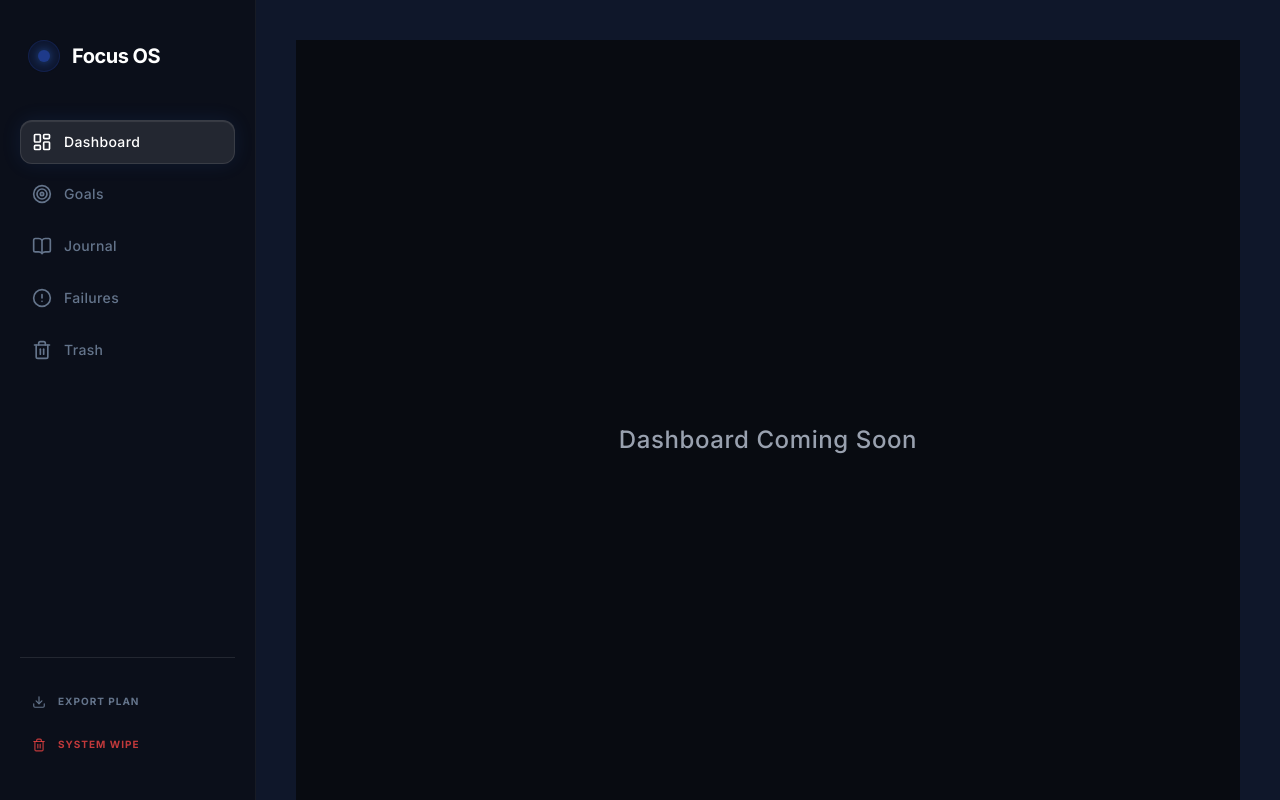
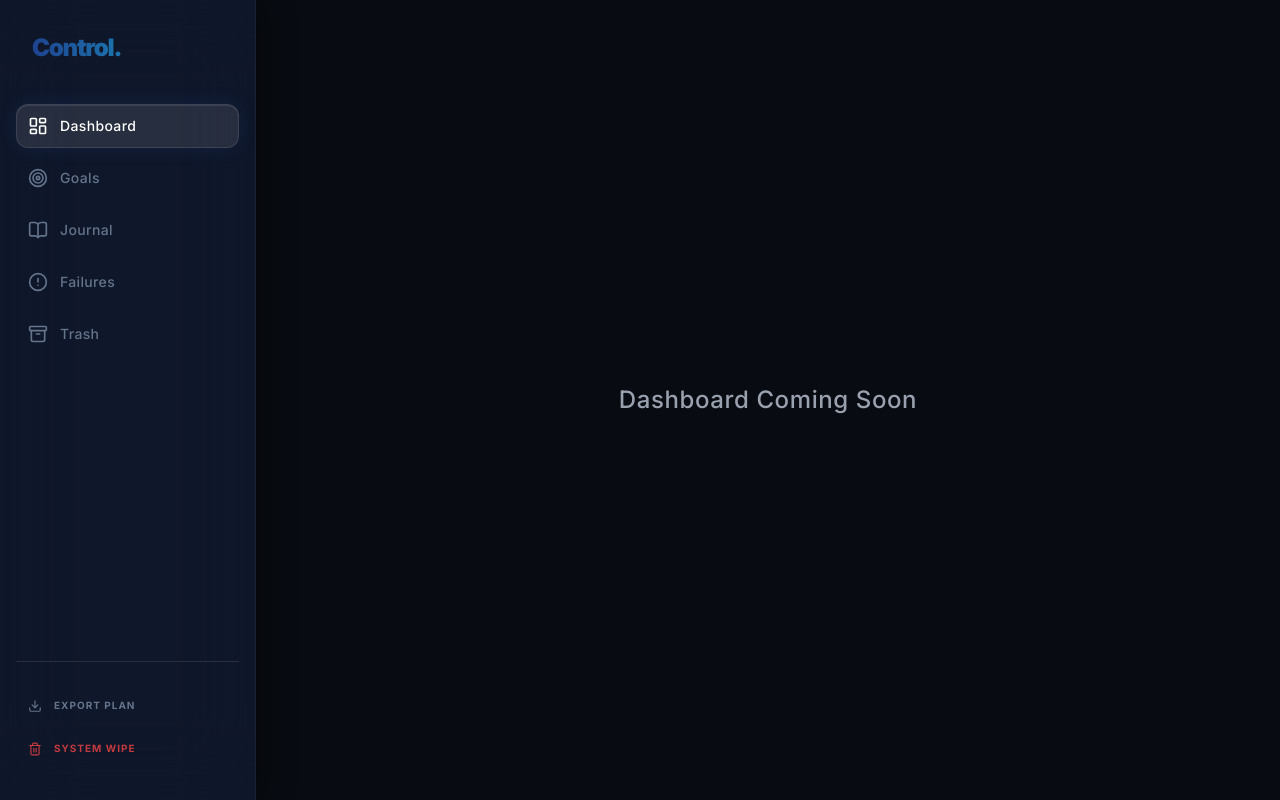
Before and after one commit to hgbvbvbvyjuyh/control-app, a React (Vite) app in the folder productivity-app/frontend/: page / in a window 1280 px wide. Built offline with nearby package versions, Linux system fonts and the light colour scheme.

Commit message:
fix: resolve sidebar overlap issue and update goals descriptions and icons

```diff
--- a/productivity-app/frontend/src/components/Layout.tsx
+++ b/productivity-app/frontend/src/components/Layout.tsx
@@ -1,5 +1,5 @@
 import { NavLink, Outlet, useLocation } from 'react-router-dom';
-import { LayoutDashboard, Target, BookOpen, AlertCircle, Download, Trash2 } from 'lucide-react';
+import { LayoutDashboard, Target, BookOpen, AlertCircle, Download, Trash2, Archive } from 'lucide-react';
 import { motion, AnimatePresence } from 'framer-motion';
 import { exportAllData } from '../utils/dataExport';
 import { db } from '../db';
@@ -14,7 +14,7 @@ const navItems = [
   { path: '/goals', icon: Target, label: 'Goals' },
   { path: '/journal', icon: BookOpen, label: 'Journal' },
   { path: '/failures', icon: AlertCircle, label: 'Failures' },
-  { path: '/trash', icon: Trash2, label: 'Trash' },
+  { path: '/trash', icon: Archive, label: 'Trash' },
 ];
 
 export const Layout = () => {
@@ -81,17 +81,15 @@ export const Layout = () => {
         - `shrink-0` prevents it from shrinking if the content is too wide.
         - It has no `absolute` or `fixed` positioning, so it remains in the normal document flow.
       */}
-      <aside className="hidden md:flex h-full w-64 shrink-0 flex-col pt-10 p-5 z-30 bg-[#0B0F1A] border-r border-white/5">
-        <motion.div
-          initial={{ opacity: 0, x: -20 }}
-          animate={{ opacity: 1, x: 0 }}
-          className="flex items-center gap-3 mb-12 px-2"
+      <aside className="hidden md:flex h-full w-64 shrink-0 flex-col pt-8 p-4 z-30 shadow-[4px_0_32px_rgba(0,0,0,0.4)] bg-surface/40 backdrop-blur-2xl border-r border-white/5">
+        <motion.h1
+          initial={{ opacity: 0, x: -20, filter: 'blur(4px)' }}
+          animate={{ opacity: 1, x: 0, filter: 'blur(0px)' }}
+          transition={{ duration: 0.5, ease: [0.22, 1, 0.36, 1] }}
+          className="text-2xl font-black mb-10 px-4 text-transparent bg-clip-text bg-gradient-to-r from-primary to-accent tracking-tighter drop-shadow-sm"
         >
-          <div className="w-8 h-8 rounded-full bg-primary/20 flex items-center justify-center border border-primary/30">
-            <div className="w-3 h-3 rounded-full bg-primary shadow-[0_0_10px_rgba(59,130,246,0.5)]" />
-          </div>
-          <h1 className="text-xl font-bold tracking-tight text-white">Focus OS</h1>
-        </motion.div>
+          Control.
+        </motion.h1>
         <motion.div
           initial="hidden"
           animate="visible"
@@ -149,9 +147,8 @@ export const Layout = () => {
         FIX 3: The main content area is also a direct child of the flex container.
         - `flex-1` allows it to take up all the remaining horizontal space next to the sidebar.
       */}
-      <main className="relative z-10 flex-1 min-h-0 overflow-y-auto no-scrollbar flex flex-col bg-[#0F172A] p-8 lg:p-10">
-        <div className="max-w-[1600px] mx-auto w-full h-full flex flex-col">
-          <AnimatePresence mode="wait">
+      <main className="relative z-10 flex-1 min-h-0 overflow-hidden flex flex-col bg-transparent">
+        <AnimatePresence mode="wait">
           <motion.div
             key={location.pathname}
             initial={{ opacity: 0, y: 10, filter: 'blur(8px)', scale: 0.99 }}
@@ -163,7 +160,6 @@ export const Layout = () => {
             <Outlet />
           </motion.div>
         </AnimatePresence>
-        </div>
       </main>
 
       {/* Mobile Bottom Navigation */}
--- a/productivity-app/frontend/src/pages/Goals.tsx
+++ b/productivity-app/frontend/src/pages/Goals.tsx
@@ -210,7 +210,7 @@ export const Goals = () => {
               const desc = {
                 daily: 'Daily tasks and sessions',
                 weekly: 'Aggregated daily progress',
-                monthly: 'Monthly progress summary',
+                monthly: 'Weekly progress summary',
                 yearly: 'The big picture metrics'
               };
               return (
```
